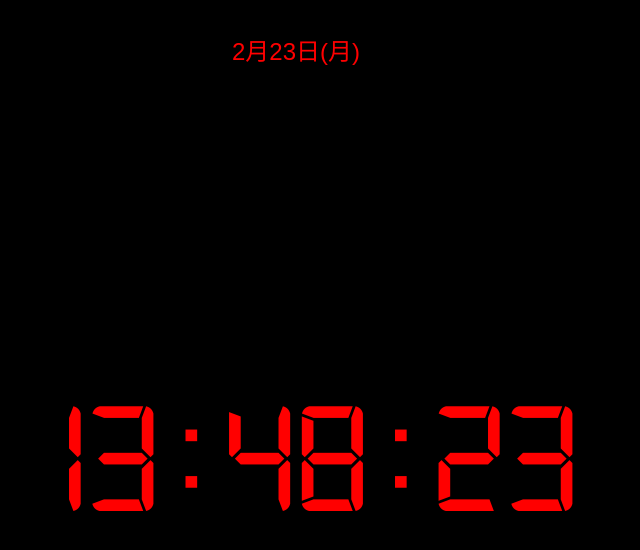
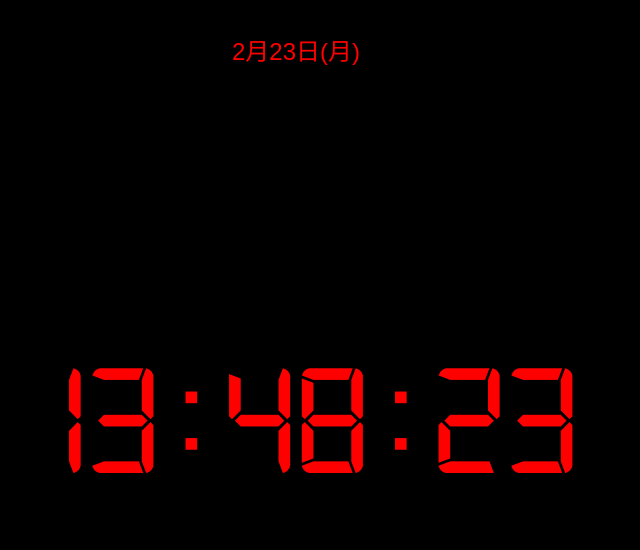
Before and after one commit to nippleonnippon/etc, a plain HTML site: page clock/index.html in a window 1280 px wide. Shown: the whole page, without its empty margins (344-984 px from the left). Drawn offline with Linux system fonts and the light colour scheme.

Commit message:
Add files via upload

```diff
--- a/clock/index.html
+++ b/clock/index.html
@@ -125,7 +125,6 @@ html, body {
     max-width: 500px;
     width: calc(100vw - 80px);
     height: 150px;
-    overflow-y: scroll;
     background: #40404080;
     padding: 20px;
     padding-bottom: calc(20px + env(safe-area-inset-bottom));
@@ -165,10 +164,6 @@ input[type="range"] {
 @media screen and (orientation: landscape) {
     #display-container{
         margin-bottom: 0;
-    }
-
-    #time-display{
-        margin-top: 6%;
     }
 }
 </style>
```
